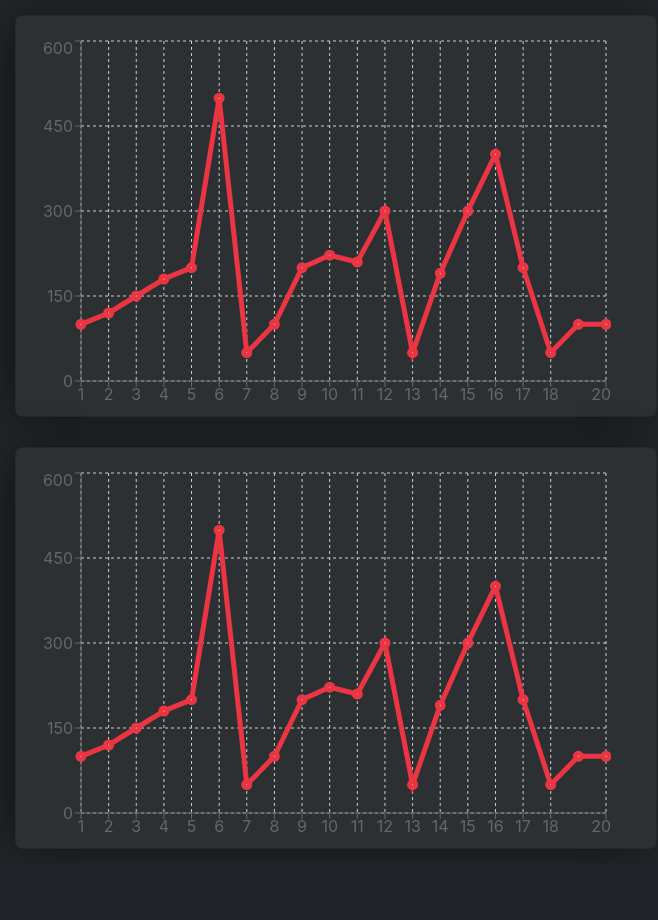
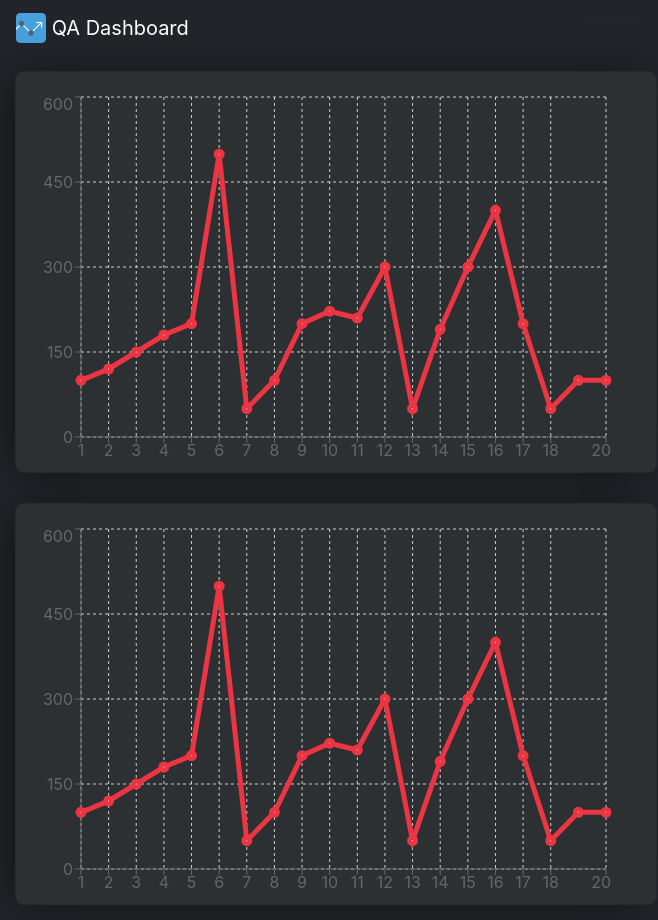
Before and after one commit to jodiex/tcprioritization, a React (Create React App) app in the folder frontend/: page / in a window 1280 px wide. Shown: the whole page, without its empty margins (0-658 px from the left). Before the commit the page ends 864 px from the top, so only its background shows below. Built offline with nearby package versions, Linux system fonts and the light colour scheme.

Commit message:
Fixed navabar

```diff
--- /dev/null
+++ b/frontend/src/components/navbar/navbar-component.css
@@ -0,0 +1,3 @@
+.navbar {
+    background-color: rgb(33, 36, 40) !important;
+}
--- /dev/null
+++ b/frontend/src/components/navbar/navbar-component.jsx
@@ -0,0 +1,24 @@
+import React from 'react';
+import {Navbar} from 'react-bootstrap';
+
+import './navbar-component.css';
+
+export default class NavbarComponent extends React.PureComponent {
+    render() {
+        return (
+          <div>
+            <Navbar className="navbar" bg="dark" variant="dark">
+                <Navbar.Brand>
+                    <img
+                        src="/logo.svg"
+                        width="30"
+                        height="30"
+                        className="d-inline-block align-top"
+                    />
+                {' QA Dashboard'}
+                </Navbar.Brand>
+            </Navbar>
+        </div>
+      );
+    }
+  }
--- a/frontend/src/pages/home/home-page.jsx
+++ b/frontend/src/pages/home/home-page.jsx
@@ -3,12 +3,14 @@ import './home-page.css';
 
 import CardComponent from '../../components/card/card-component';
 import ChartComponent from '../../components/chart/chart-component';
+import Navbar from '../../components/navbar/navbar-component';
 
 
 export default class HomePage extends React.PureComponent {
     render() {
         return (
             <div className='fullpage'>
+                <Navbar />
                 <CardComponent>
                     <ChartComponent/>
                 </CardComponent>
```
Also changed, not shown: 1 other file (tests, documents, lock files or other folders).
